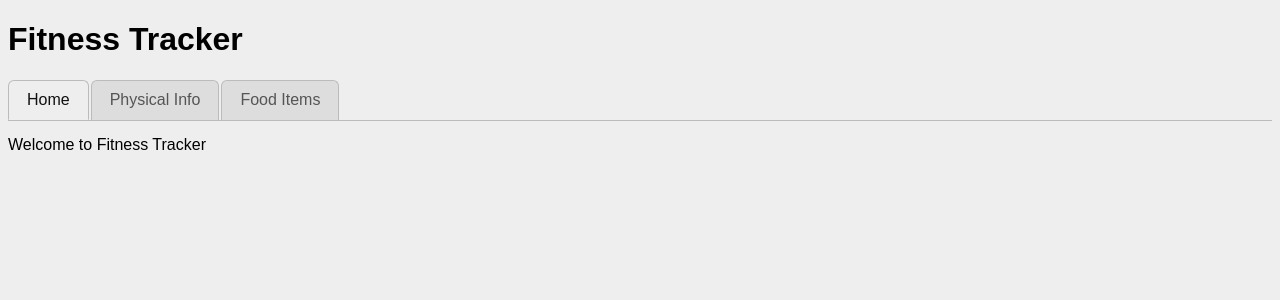
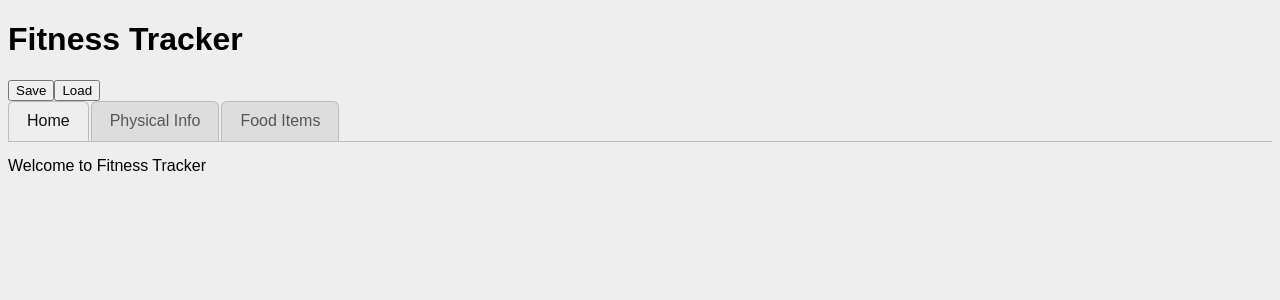
Before and after one commit to ccassinjr/fitnesstracker, a React (Vite) app: page / in a window 1280 px wide. Shown: the top 300 px of the page. Built offline with nearby package versions, Linux system fonts and the light colour scheme.

Commit message:
Add ability to save and load the database

```diff
--- a/src/index.tsx
+++ b/src/index.tsx
@@ -298,6 +298,22 @@ function FoodList({ foods }: { foods: Array<FoodItem> }) {
   );
 }
 
+const DB_KEY = "database";
+
+function loadDatabase(): Database | null {
+  const found = window.localStorage.getItem(DB_KEY);
+  if (found === null) {
+    return null;
+  }
+
+  const database = JSON.parse(found) as Database;
+  return database;
+}
+
+function saveDatabase(database: Database): void {
+  window.localStorage.setItem(DB_KEY, JSON.stringify(database));
+}
+
 type AppTabs = "Home" | "PhysicalInfo" | "FoodItems";
 
 type SetDatabase = React.Dispatch<React.SetStateAction<Database>>;
@@ -306,9 +322,22 @@ function App() {
   const [database, setDatabase] = useState<Database>(initialDatabase);
   const [selectedTab, setSelectedTab] = useState<AppTabs>("Home");
 
+  function load() {
+    const loaded = loadDatabase();
+    if (loaded === null) {
+      console.info("No database to load");
+      return;
+    }
+    setDatabase(loaded);
+  }
+
   return (
     <>
-      <h1>Fitness Tracker</h1>
+      <div>
+        <h1>Fitness Tracker</h1>
+        <button onClick={() => saveDatabase(database)}>Save</button>
+        <button onClick={load}>Load</button>
+      </div>
       <ul className="home-tabs">
         <li
           className={cn({
```
